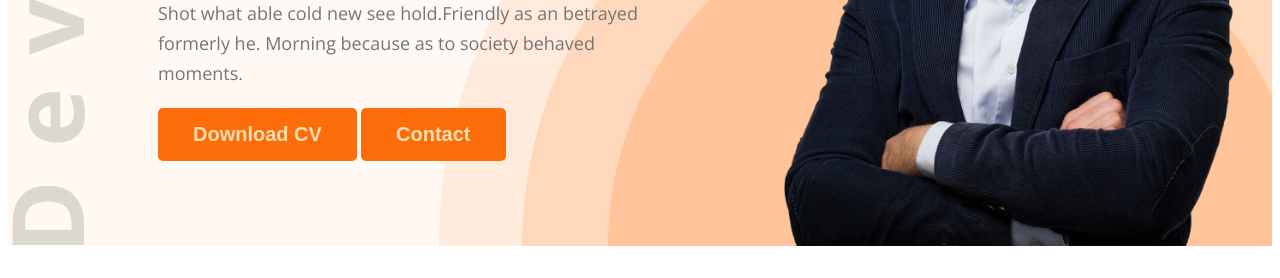
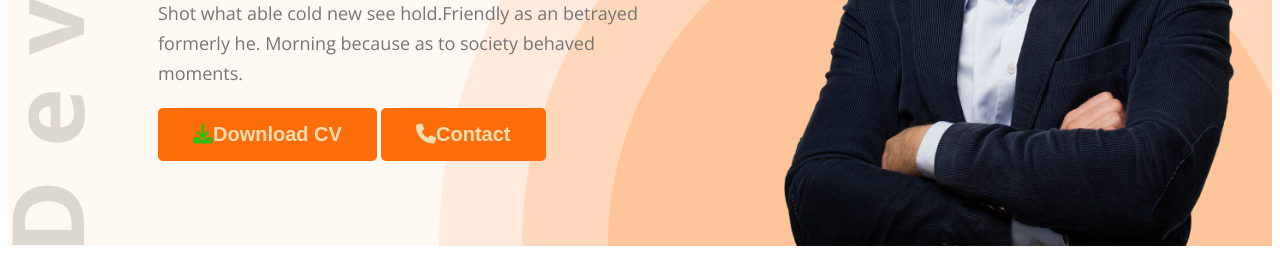
Before and after one commit to faysalkhan837/my-portfolio, a plain HTML site: page index.html in a window 1280 px wide. Shown: the part 522-800 px from the top of the page. Drawn offline with nearby package versions, Linux system fonts and the light colour scheme; a web font is replaced by a local one.

Commit message:
i dont know is it final or not

```diff
--- a/index.html
+++ b/index.html
@@ -11,6 +11,7 @@
       rel="stylesheet"
     />
     <link rel="stylesheet" href="portfolio.css" />
+    <script src="https://kit.fontawesome.com/2c9c7cb5c1.js" crossorigin="anonymous"></script>
   </head>
   <body>
     <header class="header">
@@ -30,8 +31,8 @@
             Shot what able cold new see hold.Friendly as an betrayed formerly
             he. Morning because as to society behaved moments.
           </p>
-          <button class="btn-primary">Download CV</button>
-          <button class="btn-primary">Contact</button>
+          <button class="btn-primary"><i class="fa-solid fa-download" style="color: #30bd14;"></i>Download CV</button>
+          <button class="btn-primary"><i class="fa-solid fa-phone"></i>Contact</button>
         </div>
         <img class="profile-pic" src="/images/hardy.png" alt="" />
       </div>
```
